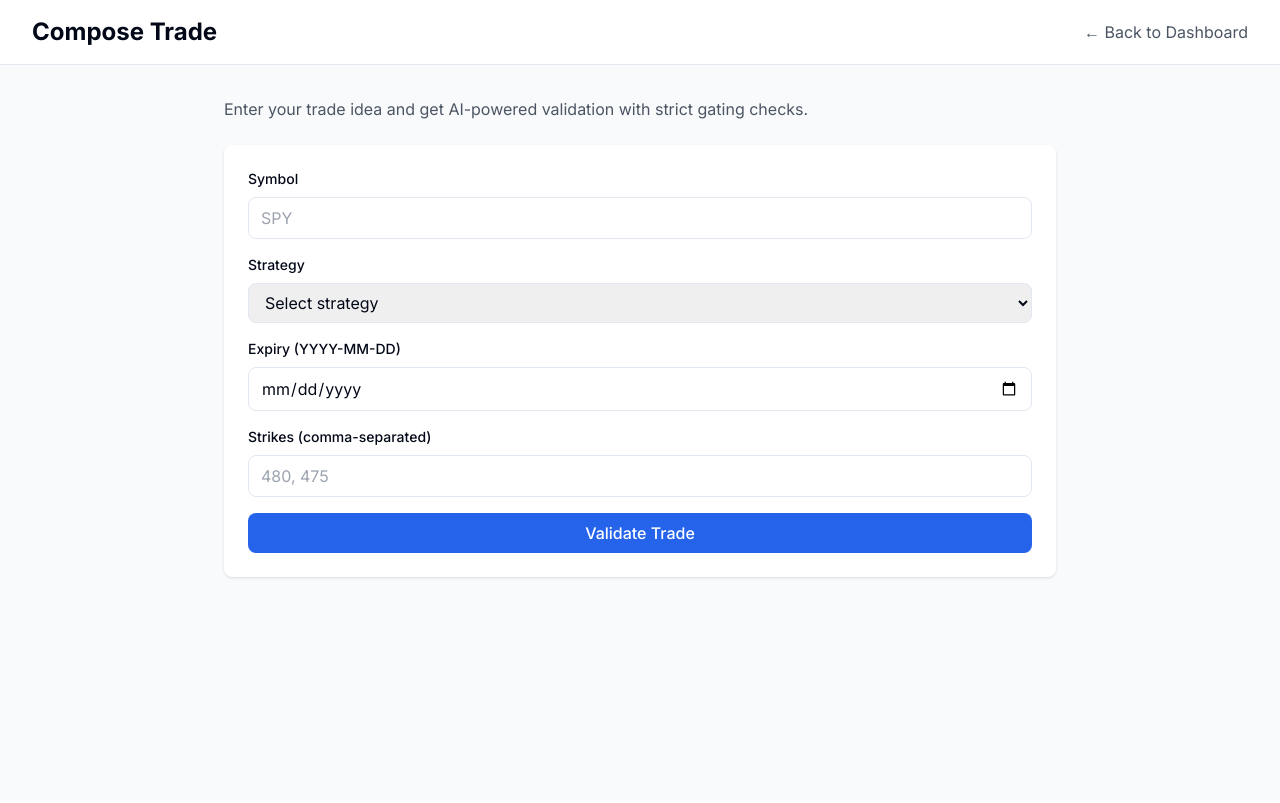
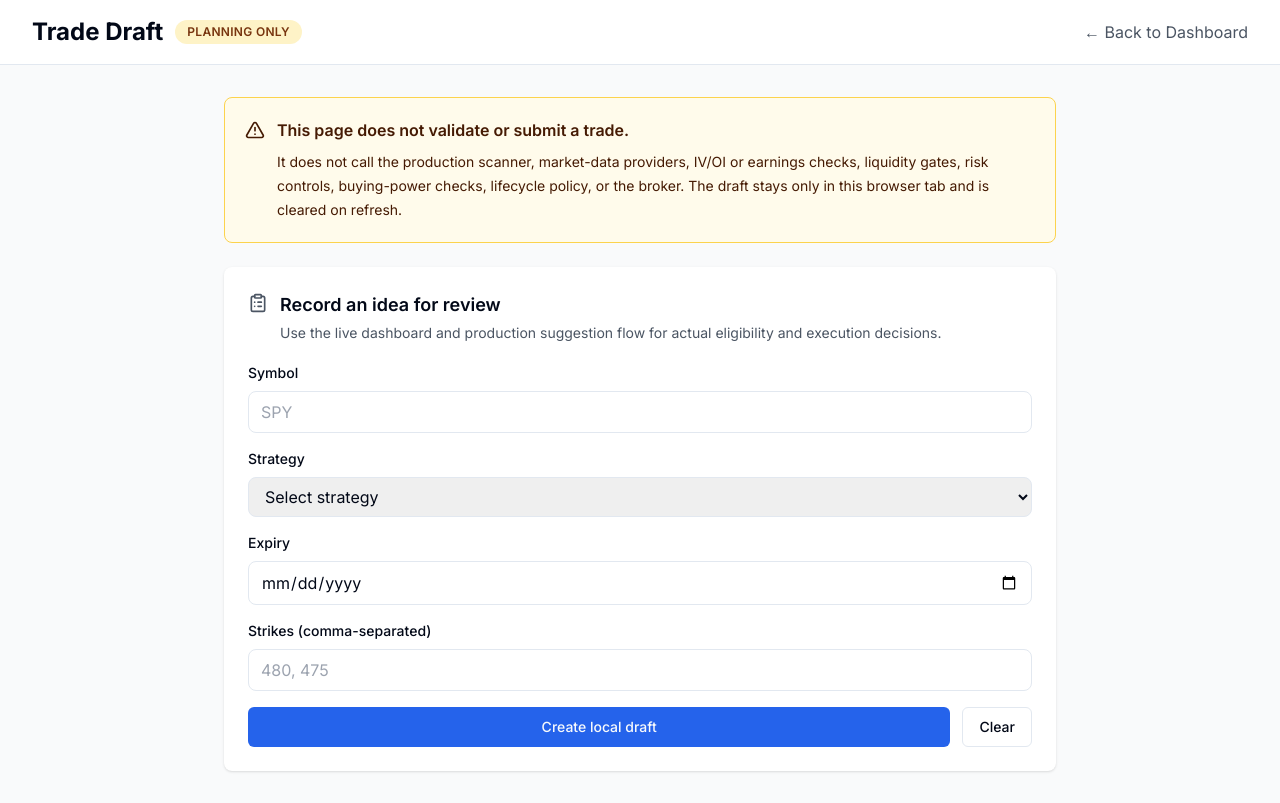
Before and after one commit to BrightBoost-Tech/options-trading-companion, a Next.js app in the folder apps/web/: page /compose in a window 1280 px wide. Built offline with nearby package versions, Linux system fonts and the light colour scheme.

Commit message:
fix(web): replace fake trade validation with honest local draft

```diff
--- a/apps/web/app/(protected)/compose/page.tsx
+++ b/apps/web/app/(protected)/compose/page.tsx
@@ -1,162 +1,237 @@
 'use client';
 
-import { useState } from 'react';
+import Link from 'next/link';
+import { useState, type FormEvent } from 'react';
+import { AlertTriangle, ClipboardList } from 'lucide-react';
+
+import { Button } from '@/components/ui/button';
+
+interface LocalTradeDraft {
+  symbol: string;
+  strategy: string;
+  expiry: string;
+  strikes: string[];
+}
+
+const STRATEGY_LABELS: Record<string, string> = {
+  long_call_debit_spread: 'Long Call Debit Spread',
+  long_put_debit_spread: 'Long Put Debit Spread',
+  short_put_credit_spread: 'Short Put Credit Spread',
+  short_call_credit_spread: 'Short Call Credit Spread',
+  iron_condor: 'Iron Condor',
+};
 
 export default function ComposePage() {
   const [symbol, setSymbol] = useState('');
   const [strategy, setStrategy] = useState('');
   const [expiry, setExpiry] = useState('');
   const [strikes, setStrikes] = useState('');
-  const [validating, setValidating] = useState(false);
-  const [result, setResult] = useState<any>(null);
+  const [draft, setDraft] = useState<LocalTradeDraft | null>(null);
+  const [formError, setFormError] = useState<string | null>(null);
 
-  const handleValidate = async (e: React.FormEvent) => {
-    e.preventDefault();
-    setValidating(true);
+  const handleCreateDraft = (event: FormEvent<HTMLFormElement>) => {
+    event.preventDefault();
 
-    // Simulate AI validation
-    setTimeout(() => {
-      const mockResult = {
-        decision: Math.random() > 0.3 ? 'accept' : 'revise',
-        reasons: [
-          'IV rank is 52%, within optimal range',
-          'Liquidity sufficient (OI > 1000)',
-          'No earnings within 7 days',
-        ],
-        alternative: Math.random() > 0.5 ? {
-          expiry: '2025-02-21',
-          strikes: [475, 470],
-          reasoning: 'Moving to next expiry for better theta decay'
-        } : null,
+    const normalizedSymbol = symbol.trim().toUpperCase();
+    const normalizedStrikes = strikes
+      .split(',')
+      .map((strike) => strike.trim())
+      .filter(Boolean);
+
+    if (!normalizedSymbol || !strategy || !expiry || normalizedStrikes.length === 0) {
+      setDraft(null);
+      setFormError('Complete every field and provide at least one strike.');
+      return;
+    }
+
+    setFormError(null);
+    setDraft({
+      symbol: normalizedSymbol,
+      strategy: STRATEGY_LABELS[strategy] ?? strategy,
+      expiry,
+      strikes: normalizedStrikes,
+    });
   };
 
-      setResult(mockResult);
-      setValidating(false);
-    }, 1500);
+  const handleReset = () => {
+    setSymbol('');
+    setStrategy('');
+    setExpiry('');
+    setStrikes('');
+    setDraft(null);
+    setFormError(null);
   };
 
   return (
     <div className="min-h-screen bg-gray-50">
-      {/* Header */}
-      <div className="bg-white border-b">
-        <div className="max-w-7xl mx-auto px-8 py-4 flex justify-between items-center">
-          <h1 className="text-2xl font-bold">Compose Trade</h1>
-          <a href="/dashboard" className="text-gray-600 hover:text-gray-900">
+      <div className="border-b bg-white">
+        <div className="mx-auto flex max-w-7xl items-center justify-between px-8 py-4">
+          <div className="flex items-center gap-3">
+            <h1 className="text-2xl font-bold">Trade Draft</h1>
+            <span className="rounded-full bg-amber-100 px-3 py-1 text-xs font-semibold uppercase tracking-wide text-amber-900">
+              Planning only
+            </span>
+          </div>
+          <Link href="/dashboard" className="text-gray-600 hover:text-gray-900">
             ← Back to Dashboard
-          </a>
+          </Link>
         </div>
       </div>
 
-      <div className="max-w-4xl mx-auto p-8 space-y-6">
-        <p className="text-gray-600">
-          Enter your trade idea and get AI-powered validation with strict gating checks.
+      <main className="mx-auto max-w-4xl space-y-6 p-8">
+        <section
+          role="status"
+          aria-label="Trade draft limitations"
+          className="rounded-lg border border-amber-300 bg-amber-50 p-5 text-amber-950"
+        >
+          <div className="flex items-start gap-3">
+            <AlertTriangle className="mt-0.5 h-5 w-5 shrink-0" aria-hidden="true" />
+            <div className="space-y-2">
+              <h2 className="font-semibold">This page does not validate or submit a trade.</h2>
+              <p className="text-sm leading-6">
+                It does not call the production scanner, market-data providers, IV/OI or earnings
+                checks, liquidity gates, risk controls, buying-power checks, lifecycle policy, or the
+                broker. The draft stays only in this browser tab and is cleared on refresh.
               </p>
+            </div>
+          </div>
+        </section>
 
-        <form onSubmit={handleValidate} className="bg-white rounded-lg shadow p-6 space-y-4">
+        <section className="rounded-lg bg-white p-6 shadow">
+          <div className="mb-5 flex items-start gap-3">
+            <ClipboardList className="mt-0.5 h-5 w-5 text-gray-600" aria-hidden="true" />
             <div>
-            <label className="block text-sm font-medium mb-2">Symbol</label>
+              <h2 className="text-lg font-semibold">Record an idea for review</h2>
+              <p className="mt-1 text-sm text-gray-600">
+                Use the live dashboard and production suggestion flow for actual eligibility and
+                execution decisions.
+              </p>
+            </div>
+          </div>
+
+          <form onSubmit={handleCreateDraft} className="space-y-4">
+            <div>
+              <label htmlFor="draft-symbol" className="mb-2 block text-sm font-medium">
+                Symbol
+              </label>
               <input
+                id="draft-symbol"
                 type="text"
                 value={symbol}
-              onChange={(e) => setSymbol(e.target.value.toUpperCase())}
-              className="w-full px-3 py-2 border rounded-lg focus:outline-none focus:ring-2 focus:ring-blue-500"
+                onChange={(event) => setSymbol(event.target.value.toUpperCase())}
+                className="w-full rounded-lg border px-3 py-2 focus:outline-none focus:ring-2 focus:ring-blue-500"
                 placeholder="SPY"
+                autoComplete="off"
                 required
               />
             </div>
 
             <div>
-            <label className="block text-sm font-medium mb-2">Strategy</label>
+              <label htmlFor="draft-strategy" className="mb-2 block text-sm font-medium">
+                Strategy
+              </label>
               <select
+                id="draft-strategy"
                 value={strategy}
-              onChange={(e) => setStrategy(e.target.value)}
-              className="w-full px-3 py-2 border rounded-lg focus:outline-none focus:ring-2 focus:ring-blue-500"
+                onChange={(event) => setStrategy(event.target.value)}
+                className="w-full rounded-lg border px-3 py-2 focus:outline-none focus:ring-2 focus:ring-blue-500"
                 required
               >
                 <option value="">Select strategy</option>
-              <option value="credit_put_spread">Credit Put Spread</option>
+                <option value="long_call_debit_spread">Long Call Debit Spread</option>
+                <option value="long_put_debit_spread">Long Put Debit Spread</option>
+                <option value="short_put_credit_spread">Short Put Credit Spread</option>
+                <option value="short_call_credit_spread">Short Call Credit Spread</option>
                 <option value="iron_condor">Iron Condor</option>
-              <option value="covered_call">Covered Call</option>
               </select>
             </div>
 
             <div>
-            <label className="block text-sm font-medium mb-2">Expiry (YYYY-MM-DD)</label>
+              <label htmlFor="draft-expiry" className="mb-2 block text-sm font-medium">
+                Expiry
+              </label>
               <input
+                id="draft-expiry"
                 type="date"
                 value={expiry}
-              onChange={(e) => setExpiry(e.target.value)}
-              className="w-full px-3 py-2 border rounded-lg focus:outline-none focus:ring-2 focus:ring-blue-500"
+                onChange={(event) => setExpiry(event.target.value)}
+                className="w-full rounded-lg border px-3 py-2 focus:outline-none focus:ring-2 focus:ring-blue-500"
                 required
               />
             </div>
 
             <div>
-            <label className="block text-sm font-medium mb-2">
+              <label htmlFor="draft-strikes" className="mb-2 block text-sm font-medium">
                 Strikes (comma-separated)
               </label>
               <input
+                id="draft-strikes"
                 type="text"
                 value={strikes}
-              onChange={(e) => setStrikes(e.target.value)}
-              className="w-full px-3 py-2 border rounded-lg focus:outline-none focus:ring-2 focus:ring-blue-500"
+                onChange={(event) => setStrikes(event.target.value)}
+                className="w-full rounded-lg border px-3 py-2 focus:outline-none focus:ring-2 focus:ring-blue-500"
                 placeholder="480, 475"
+                autoComplete="off"
                 required
               />
             </div>
 
-          <button
-            type="submit"
-            disabled={validating}
-            className="w-full py-2 px-4 bg-blue-600 text-white rounded-lg hover:bg-blue-700 font-medium disabled:bg-gray-400"
-          >
-            {validating ? 'Validating with AI...' : 'Validate Trade'}
-          </button>
+            {formError && (
+              <p role="alert" className="text-sm font-medium text-red-700">
+                {formError}
+              </p>
+            )}
+
+            <div className="flex flex-col gap-3 sm:flex-row">
+              <Button type="submit" className="flex-1 bg-blue-600 hover:bg-blue-700">
+                Create local draft
+              </Button>
+              <Button type="button" variant="outline" onClick={handleReset}>
+                Clear
+              </Button>
+            </div>
           </form>
+        </section>
 
-        {result && (
-          <div className="bg-white rounded-lg shadow p-6">
-            <h3 className="text-lg font-semibold mb-4">Validation Result</h3>
-
-            <div className="space-y-4">
-              <div>
-                <span className="font-medium">Decision: </span>
-                <span className={`px-3 py-1 rounded text-sm font-medium ${
-                  result.decision === 'accept'
-                    ? 'bg-green-100 text-green-800'
-                    : result.decision === 'revise'
-                    ? 'bg-yellow-100 text-yellow-800'
-                    : 'bg-red-100 text-red-800'
-                }`}>
-                  {result.decision.toUpperCase()}
+        {draft && (
+          <section className="rounded-lg border border-gray-200 bg-white p-6 shadow" aria-live="polite">
+            <div className="mb-4 flex flex-wrap items-center justify-between gap-3">
+              <h2 className="text-lg font-semibold">Unvalidated local draft</h2>
+              <span className="rounded-full bg-gray-100 px-3 py-1 text-xs font-semibold uppercase tracking-wide text-gray-700">
+                Unvalidated
               </span>
             </div>
 
-              {result.reasons && (
+            <dl className="grid gap-4 text-sm sm:grid-cols-2">
               <div>
-                  <p className="font-medium mb-2">Analysis:</p>
-                  <ul className="list-disc list-inside space-y-1">
-                    {result.reasons.map((reason: string, i: number) => (
-                      <li key={i} className="text-gray-700 text-sm">{reason}</li>
-                    ))}
-                  </ul>
+                <dt className="font-medium text-gray-500">Symbol</dt>
+                <dd className="mt-1 text-gray-900">{draft.symbol}</dd>
               </div>
+              <div>
+                <dt className="font-medium text-gray-500">Strategy</dt>
+                <dd className="mt-1 text-gray-900">{draft.strategy}</dd>
+              </div>
+              <div>
+                <dt className="font-medium text-gray-500">Expiry</dt>
+                <dd className="mt-1 text-gray-900">{draft.expiry}</dd>
+              </div>
+              <div>
+                <dt className="font-medium text-gray-500">Strikes</dt>
+                <dd className="mt-1 text-gray-900">{draft.strikes.join(', ')}</dd>
+              </div>
+            </dl>
+
+            <div className="mt-6 rounded-md bg-gray-50 p-4 text-sm leading-6 text-gray-700">
+              No accept/reject decision has been made. Review production suggestions on the dashboard;
+              only the production workflow can apply current market data, account limits, and safety gates.
+            </div>
+
+            <Button asChild variant="outline" className="mt-5">
+              <Link href="/dashboard">Return to live dashboard</Link>
+            </Button>
+          </section>
         )}
-
-              {result.alternative && (
-                <div className="bg-blue-50 p-4 rounded">
-                  <p className="font-medium mb-2">Suggested Alternative:</p>
-                  <div className="space-y-1 text-sm">
-                    <p><strong>Expiry:</strong> {result.alternative.expiry}</p>
-                    <p><strong>Strikes:</strong> {result.alternative.strikes.join(', ')}</p>
-                    <p className="text-gray-700 mt-2">{result.alternative.reasoning}</p>
-                  </div>
-                </div>
-              )}
-            </div>
-          </div>
-        )}
-      </div>
+      </main>
     </div>
   );
 }
```
Lines whose indentation alone changed are shown as unchanged.
